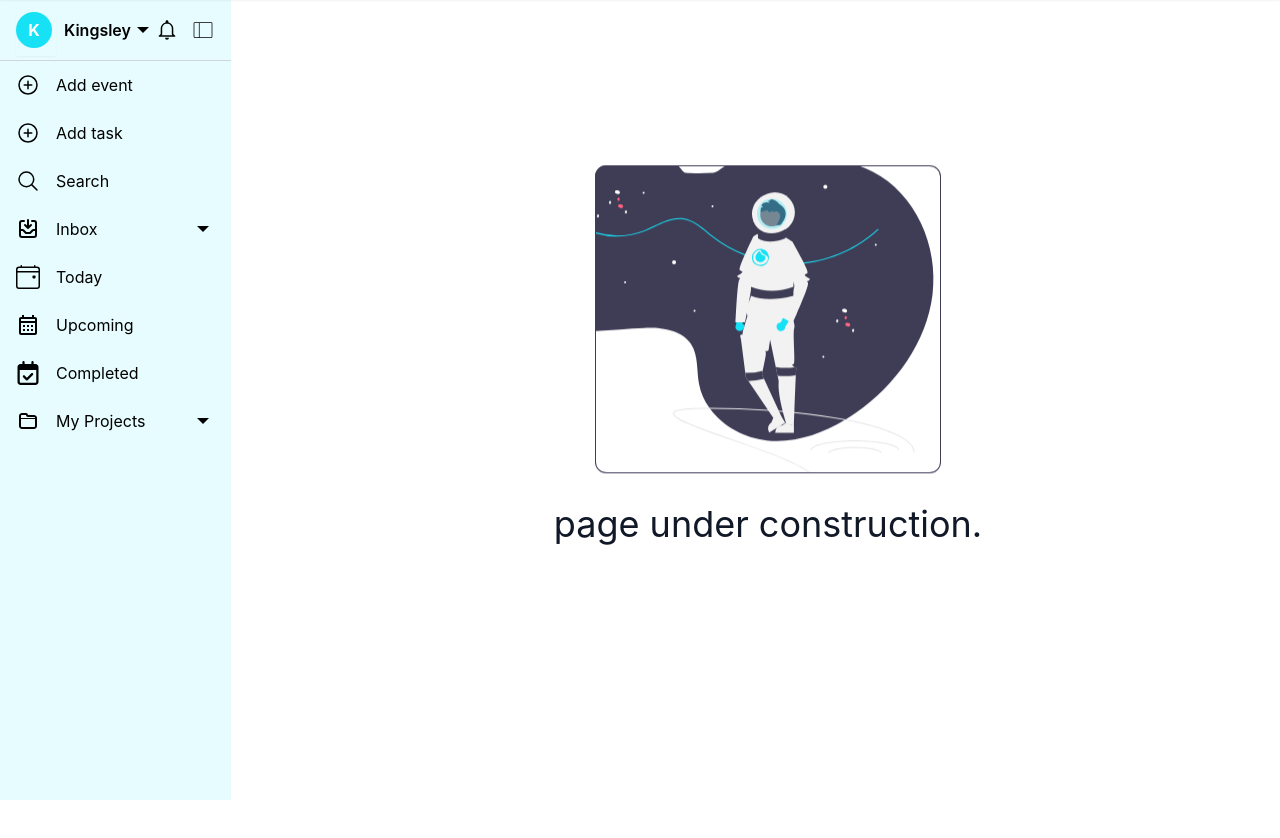
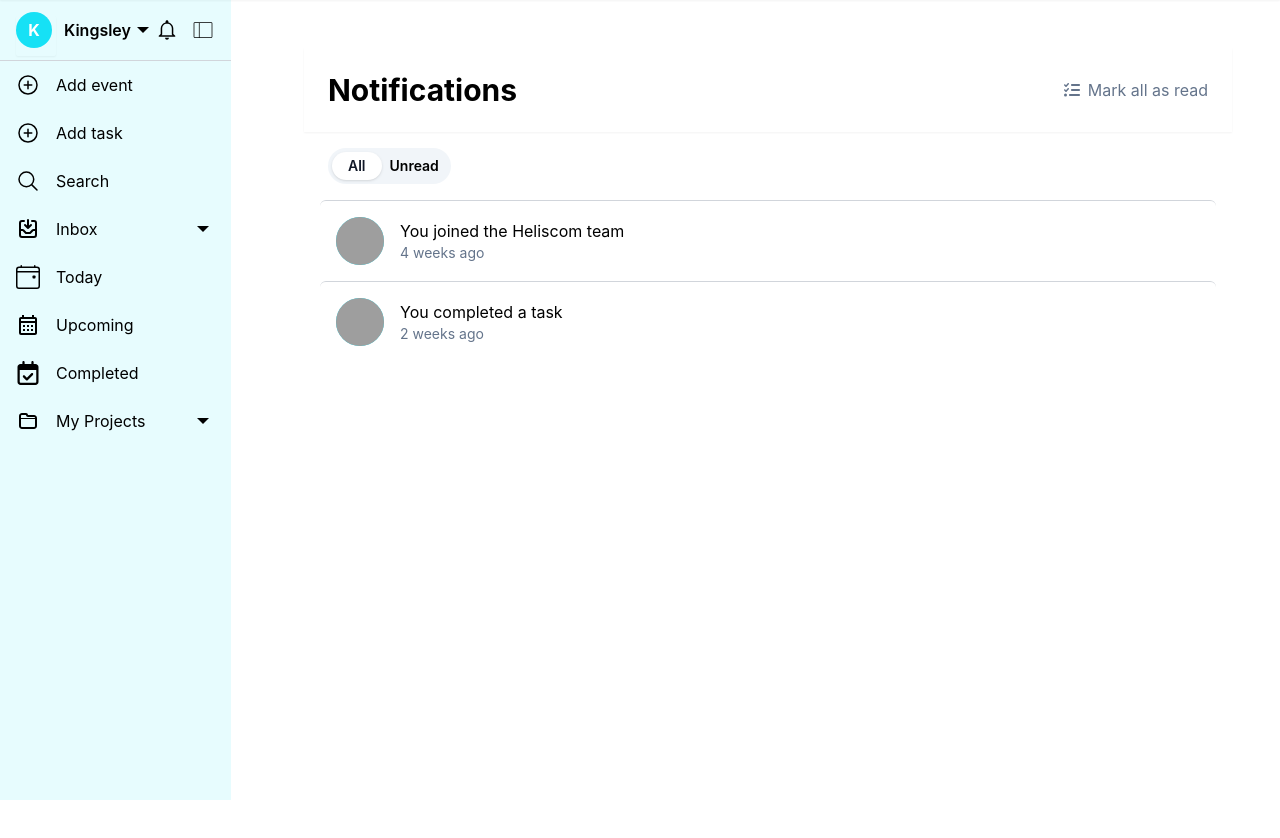
Before and after one commit to kingieX/timeless-event, a React (Vite) app: page /app/notification in a window 1280 px wide. Shown: the top 838 px of the page. Before the commit the page ends 800 px from the top, so only its background shows below. Built offline with nearby package versions, Linux system fonts and the light colour scheme; grey boxes are pictures that could not be loaded.

Commit message:
update: updated the notification page

```diff
--- a/src/Dashboard.jsx
+++ b/src/Dashboard.jsx
@@ -69,6 +69,9 @@ const Dashboard = () => {
       case '/app/completed':
         setCurrentPageTitle('Completed');
         break;
+      case '/app/notification':
+        setCurrentPageTitle('Notifications');
+        break;
       default:
         setCurrentPageTitle('');
         break;
@@ -131,7 +134,7 @@ const Dashboard = () => {
           <div
             className={`flex-grow transition-all duration-300 ease-in-out ${
               isSidebarOpen ? 'lg:ml-64' : 'lg:ml-0'
-            } p-4 mt-8 lg:mt-4 overflow-y-auto`}
+            } px-4 mt-8 lg:mt-4 overflow-y-auto`}
           >
             <Outlet />
           </div>
--- a/src/components/Sidebar.jsx
+++ b/src/components/Sidebar.jsx
@@ -169,7 +169,7 @@ const Sidebar = ({ userData, onToggleSidebar, isSidebarOpen }) => {
               </div>
             </div>
             <div className="flex items-center space-x-2">
-              <Link to="notification">
+              <Link to="notification" onClick={handleLinkClick}>
                 <IoMdNotificationsOutline className="text-gray-500 mr-1 cursor-pointer w-6 h-6" />
               </Link>
               <PiSidebarSimpleThin
--- a/src/pages/Notification.jsx
+++ b/src/pages/Notification.jsx
@@ -1,10 +1,127 @@
-// import React from 'react';
-import UnderConstruction from '../components/UnderConstruction';
+import { useState } from 'react';
+import { FaListCheck } from 'react-icons/fa6';
+
+import NotificationImage from '/image/notification.svg';
 
 const Notification = () => {
+  const [activeFilter, setActiveFilter] = useState('all');
+
+  const notifications = [
+    {
+      id: 1,
+      image: '/path-to-image.jpg', // replace with your image path
+      text: 'You joined the Heliscom team',
+      time: '4 weeks ago',
+      unread: false, // Mark as unread
+    },
+    {
+      id: 2,
+      image: '/another-image.jpg', // replace with your image path
+      text: 'You completed a task',
+      time: '2 weeks ago',
+      unread: false, // Mark as read
+    },
+    // Add more notification objects here
+  ];
+
+  // Toggle filter between 'all' and 'unread'
+  const toggleFilter = () => {
+    setActiveFilter(prevFilter => (prevFilter === 'all' ? 'unread' : 'all'));
+  };
+
+  // Filter notifications based on the active filter
+  const filteredNotifications =
+    activeFilter === 'all'
+      ? notifications
+      : notifications.filter(notification => notification.unread);
+
   return (
-    <div>
-      <UnderConstruction />
+    <div className="flex flex-col h-screen bg-white lg:px-8 px-0">
+      {/* Header */}
+      <div className="bg-white shadow-sm p-6 flex justify-between items-center">
+        <h1 className="text-3xl font-bold">Notifications</h1>
+        <div className="flex justify-center items-center space-x-2">
+          <FaListCheck className="text-slate-500" />
+          <button className="text-slate-500 lg:block hidden">
+            Mark all as read
+          </button>
+        </div>
+      </div>
+
+      {/* Filter Toggle */}
+      <div className="flex justify-start px-6 py-4">
+        <div
+          className="relative bg-slate-100 px-1 rounded-full cursor-pointer flex items-center py-1 "
+          onClick={toggleFilter}
+        >
+          {/* Toggle slider */}
+          <div
+            className={`absolute top-1 bottom-1 left-1 transition-transform ${
+              activeFilter === 'all'
+                ? 'transform translate-x-0'
+                : 'transform translate-x-full'
+            }`}
+          />
+          {/* Toggle options */}
+          <span
+            className={`px-4 text-center text-sm font-semibold z-10 transition ${
+              activeFilter === 'all'
+                ? 'text-black py-1 bg-white rounded-full shadow'
+                : 'text-gray-400'
+            }`}
+          >
+            All
+          </span>
+          <span
+            className={`px-2 text-center text-sm font-semibold z-10 transition ${
+              activeFilter === 'unread'
+                ? 'text-black bg-white py-1 rounded-full shadow'
+                : 'text-gray-400'
+            }`}
+          >
+            Unread
+          </span>
+        </div>
+      </div>
+
+      {/* Notification List */}
+      <div className="flex-grow overflow-y-auto lg:px-4">
+        {filteredNotifications.length > 0 ? (
+          filteredNotifications.map(notification => (
+            <div
+              key={notification.id}
+              className="flex items-center space-x-4 p-4 border-t border-gray rounded-md hover:bg-slate-100"
+            >
+              {/* Notification Image */}
+              <img
+                src={notification.image}
+                alt="Profile"
+                className="w-12 h-12 rounded-full bg-primary"
+              />
+              {/* Notification Text */}
+              <div className="flex-grow">
+                <p>{notification.text}</p>
+                <p className="text-slate-500 text-sm">{notification.time}</p>
+              </div>
+              {/* Unread Indicator */}
+              {notification.unread && (
+                <div className="w-3 h-3 bg-primary rounded-full"></div>
+              )}
+            </div>
+          ))
+        ) : (
+          <div className="flex flex-col justify-center items-center gap-4 py-8">
+            <img
+              src={NotificationImage}
+              alt="notification"
+              className="lg:w-1/4 w-1/2"
+            />
+            <p className="text-center text-slate-500">
+              No notifications available.
+            </p>
+          </div>
+        )}
+      </div>
     </div>
   );
 };
--- a/src/pages/sidebarMenuPages/Upcoming.jsx
+++ b/src/pages/sidebarMenuPages/Upcoming.jsx
@@ -71,7 +71,7 @@ const Upcoming = () => {
   };
 
   return (
-    <div className="w-full lg:p-10 py-6 lg:px-8 px-4">
+    <div className="w-full lg:py-10 py-1 lg:px-8 px-4">
       {/* Header Section */}
       <div className="">
         <div className="flex flex-row items-center gap-2 cursor-pointer mb-4">
```
Also changed, not shown: public/image/notification.svg (added).
